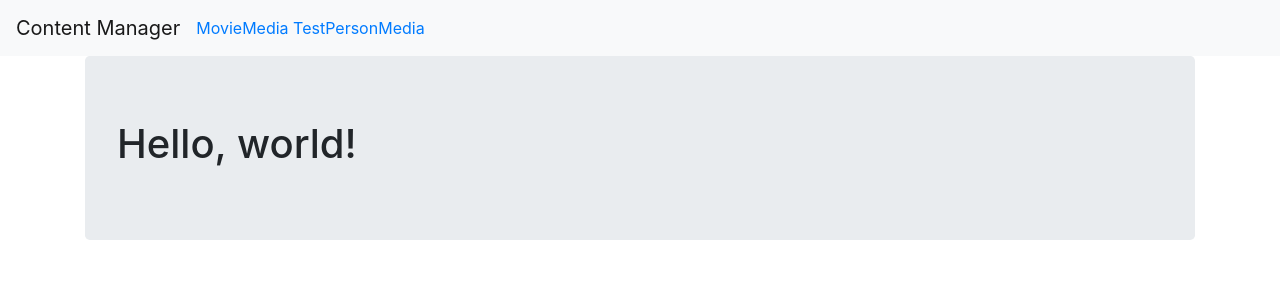
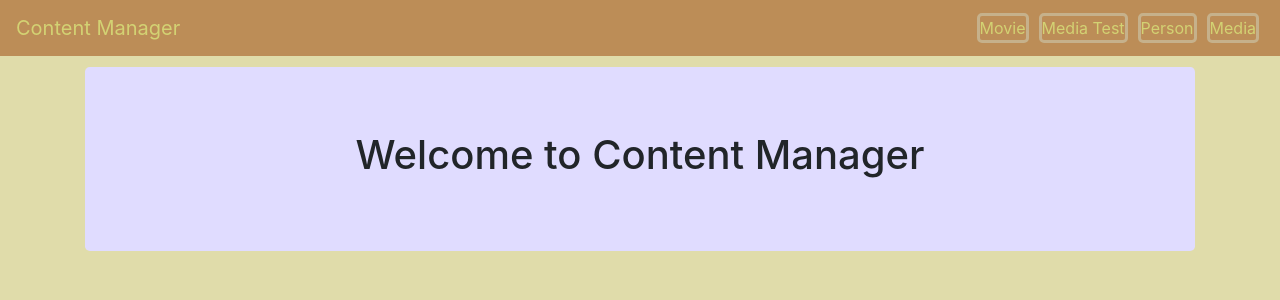
Before and after one commit to joaopedropio/content-manager-web, a React (Create React App) app: page / in a window 1280 px wide. Shown: the top 300 px of the page. Built offline with nearby package versions, Linux system fonts and the light colour scheme.

Commit message:
Some styling

```diff
--- /dev/null
+++ b/src/App.css
@@ -0,0 +1,3 @@
+body {
+    background-color:#E0DCAA;
+}
--- a/src/App.js
+++ b/src/App.js
@@ -8,6 +8,8 @@ import MediaPathTest from './components/MediaPathTest/MediaPathTest';
 import Person from './components/Person/Person';
 import Error from './components/Error';
 import MediaMain from './components/Media/MediaMain';
+
+import './App.css'
 
 const App = ({ basename }) => (
   <BrowserRouter basename={basename}>
--- a/src/components/Home.css
+++ b/src/components/Home.css
@@ -1,3 +1,13 @@
-.container .jumbotron {
-  text-align: "center"
+#home {
+  background-color: #E0DCFF;
+  margin-top: 1%;
+  text-align: "center";
 }
+
+#home_header {
+  text-align: center;
+}
+
+#home_row {
+  margin: auto;
+}
--- a/src/components/Home.js
+++ b/src/components/Home.js
@@ -1,8 +1,13 @@
 import React from 'react';
+import './Home.css'
 
 const Home = () => (
-  <div className="jumbotron">
-    <h1 id="home_header">Hello, world!</h1>
+  <div id="home" className="container jumbotron">
+    <div id="home_row" className="row">
+      <div id="home_header" className="col-12">
+        <h1>Welcome to Content Manager</h1>
+      </div>
+    </div>
   </div>
 );
 
--- a/src/components/NavMenu.css
+++ b/src/components/NavMenu.css
@@ -16,3 +16,20 @@ html {
 .box-shadow {
   box-shadow: 0 .25rem .75rem rgba(0, 0, 0, .05);
 }
+
+.nav-item-button {
+  margin: 1px;
+  margin-right: 5px;
+  margin-left: 5px;
+  border-style: solid;
+  border-radius: 5px;
+  border-color: #C6B18B;
+}
+
+a {
+  color: #D3D273;
+}
+
+.bgNav {
+  background-color: #BC8D57;
+}
--- a/src/components/NavMenu.js
+++ b/src/components/NavMenu.js
@@ -5,24 +5,24 @@ import './NavMenu.css';
 const NavMenu = () => {
   return (
     <header>
-      <nav className="navbar navbar-expand-lg navbar-light bg-light">
+      <nav className="navbar navbar-expand-lg bgNav">
         <a className="navbar-brand" href="/">Content Manager</a>
         <button type="button" className="navbar-toggler" data-toggle="collapse" data-target="#navbarSupportedContent" aria-controls="navbarSupportedContent" aria-expanded="false" aria-label="Toggle navigation">
           <span className="navbar-toggler-icon" />
         </button>
 
         <div id="navbarSupportedContent" className="collapse navbar-collapse">
-          <ul className="navbar-nav mr-auto">
-            <li className="nav-item active">
+          <ul className="navbar-nav ml-auto">
+            <li className="nav-item nav-item-button active">
               <Link to="/movie">Movie</Link>
             </li>
-            <li className="nav-item">
+            <li className="nav-item nav-item-button">
               <Link to="/mediatest">Media Test</Link>
             </li>
-            <li className="nav-item">
+            <li className="nav-item nav-item-button">
               <Link to="/person">Person</Link>
             </li>
-            <li className="nav-item">
+            <li className="nav-item nav-item-button">
               <Link to="/media">Media</Link>
             </li>
           </ul>
```
Also changed, not shown: 1 other file (tests, documents, lock files or other folders).
